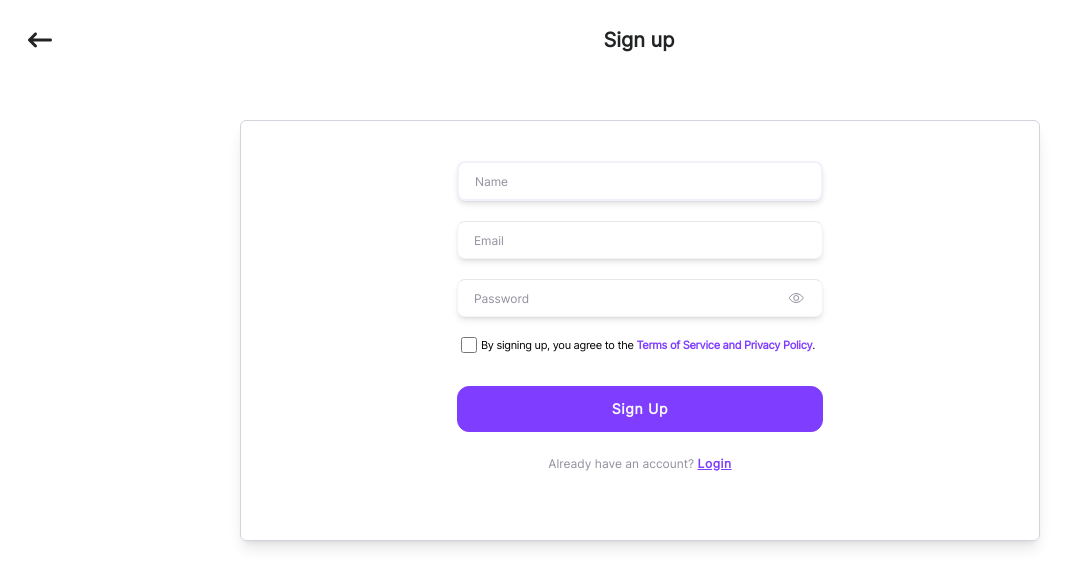
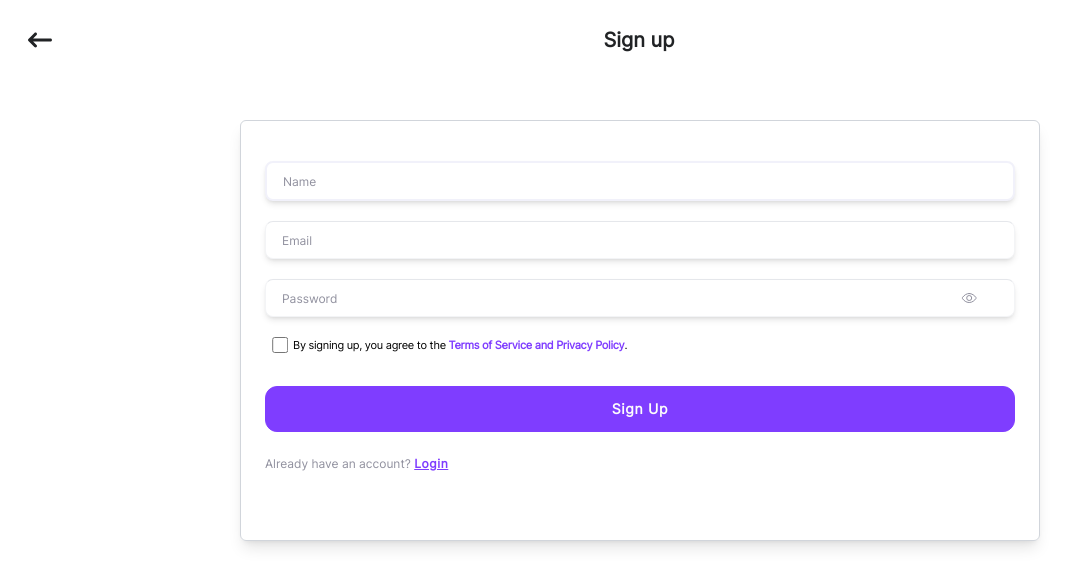
Before and after one commit to Chima-Peter/SavvySaver, a React (Vite) app: page /signup in a window 1280 px wide. Shown: the top 586 px of the page, without its empty margins (0-1075 px from the left). Built offline with nearby package versions, Linux system fonts and the light colour scheme.

Commit message:
fix minor issues with password icon

```diff
--- a/src/components/ui/form/login.tsx
+++ b/src/components/ui/form/login.tsx
@@ -39,7 +39,7 @@ function LogIn() {
          if (!validator.isEmail(email))
             setLoginData({ ...loginData, ['emailError']: `Email address should be in forrmat of example@gmail.com`})
       } else
-         setLoginData({ ...loginData, ['emailError']: `Enter email address`})
+         setLoginData({ ...loginData, ['emailError']: `What's your email address`})
    }
 
    const handlePassword = (password: string) => {
@@ -47,7 +47,7 @@ function LogIn() {
          if (!validator.isStrongPassword(password))
             setLoginData({ ...loginData, ['passwordError']: `Password should contain at least one uppercase letter, one lowercase letter, a number and one special character`})
       } else
-         setLoginData({ ...loginData, ['passwordError']: `Enter password`})
+         setLoginData({ ...loginData, ['passwordError']: `You need a password to continue`})
    }
 
    const handleChange = (event: React. ChangeEvent<HTMLInputElement>) => {
@@ -67,20 +67,20 @@ function LogIn() {
   return (
     <main className='w-full flex min-h-[100vh] gap-10 flex-col items-center font-main font-medium dark:bg-black' >
       <Direction link={'/signup'} text={'Login'} />
-      <section className='lg:border border-gray-300 dark:border-0 lg:w-[800px] p-4 lg:shadow-lg lg:rounded-md md:border md:w-full md:shadow-md md:p-6 md:py-10 flex gap-7 flex-col items-center justify-center'>
+      <section className='lg:border border-gray-300 dark:border-0 lg:w-[800px] p-4 lg:shadow-lg lg:rounded-md md:border md:w-full md:shadow-md md:p-6 md:py-10 flex gap-7 flex-col justify-center'>
          <form className='flex flex-col gap-4' noValidate autoComplete='on' onSubmit={handleSubmit}>
                <label htmlFor="email" className='flex flex-col w-[100%] text-sm text-black'>
                   <input autoFocus type="email" name='email' autoComplete='on' onBlur={emailBlur} onChange={handleChange} value={loginData.email} placeholder='Email' id='email' className='text-[16px] md:text-sm autofill:bg-clip-text text-black px-4 py-2 rounded-lg border placeholder:text-xs placeholder:text-[#91919F] border-gray-100 border-t-gray-200 shadow-md focus:outline-none focus:border-2 focus:border-[#F1F1FA] dark:autofill:fill-none dark:autofill:bg-clip-padding'/>
-                  <span className='text-[10px] max-w-[380px] self-center px-1 pt-1 font-medium text-red-600 dark:text-white'>{loginData.emailError}</span>
+                  <span className='text-[10px] max-w-[380px] px-1 pt-1 font-medium text-red-600 dark:text-white'>{loginData.emailError}</span>
                </label>
                <label htmlFor="password" className='flex flex-col relative'>
                   <div className='flex items-center relative'>
                      <input ref={passwordRef} type="password" name='password' autoComplete='on' onBlur={passwordBlur} onChange={handleChange} value={loginData.password} placeholder='Password' id='password' className='w-[100%] px-4 py-2 rounded-lg text-[16px] md:text-sm autofill:bg-clip-text border placeholder:text-xs placeholder:text-[#91919F] border-gray-100 border-t-gray-200 shadow-md focus:outline-none focus:border-2 focus:border-[#F1F1FA] dark:autofill:fill-none dark:autofill:bg-clip-padding'/>
                      {
-                        show ? <IoEyeOutline className='translate-x-[-5%] text-[#91919F] absolute right-[5%] cursor-pointer w-4 h-4 dark:text-black' onClick={changeShow}/> : <IoEyeOffOutline   className='translate-x-[-5%] text-[#91919F] absolute dark:text-black right-[5%] cursor-pointer w-4 h-4' onClick={changeShow}/>
+                        show ? <IoEyeOutline className='translate-x-[-5%] text-[#91919F] absolute right-[5%] cursor-pointer w-6 h-6 lg:w-4 lg:h-4 dark:text-black' onClick={changeShow}/> : <IoEyeOffOutline   className='translate-x-[-5%] text-[#91919F] absolute dark:text-black right-[5%] cursor-pointer w-6 h-6 lg:w-4 lg:h-4' onClick={changeShow}/>
                      }
                   </div>
-                  <span className='text-[10px] max-w-[380px] self-center px-1 pt-1 font-medium text-red-600 dark:text-white'>{loginData.passwordError}</span>
+                  <span className='text-[10px] max-w-[380px] px-1 pt-1 font-medium text-red-600 dark:text-white'>{loginData.passwordError}</span>
                </label>
                <div  className='flex px-2 text-[11px] text-white font-medium tracking-tight dark:text-black'>
                   <p className=''>
--- a/src/components/ui/form/signup.tsx
+++ b/src/components/ui/form/signup.tsx
@@ -14,6 +14,7 @@ function SignUp() {
       passwordError: ' ',
       checkbox: false
    })
+   const fullNameRegex = /^[a-zA-Z '-]+$/;
    const [show, setShow] = useState(true)
    const passwordRef = useRef<HTMLInputElement>(null)
    const navigate = useNavigate();
@@ -44,12 +45,12 @@ function SignUp() {
 
    const handleName = (name: string) => {
       if (!validator.isEmpty(name)) {
-         if (!validator.isAlpha(name))
-            setSignUpData({ ...signUpData, ['nameError']: `Name should contain only alphabets`})
+         if (!name.match(fullNameRegex))
+            setSignUpData({ ...signUpData, ['nameError']: `Name shouldn't contain numbers or special characters.`})
          if (name.length < 3)
             setSignUpData({ ...signUpData, ['nameError']: `Name should be at least 3 characters`})
       } else
-         setSignUpData({ ...signUpData, ['nameError']: `Enter your name`})
+         setSignUpData({ ...signUpData, ['nameError']: `What's your name?`})
    }
 
    const handleEmail = (email : string) => {
@@ -57,7 +58,7 @@ function SignUp() {
          if (!validator.isEmail(email))
             setSignUpData({ ...signUpData, ['emailError']: `Email address should be in forrmat of example@gmail.com`})
       } else
-         setSignUpData({ ...signUpData, ['emailError']: `Enter email address`})
+         setSignUpData({ ...signUpData, ['emailError']: `What's your email address`})
    }
 
    const handlePassword = (password: string) => {
@@ -65,7 +66,7 @@ function SignUp() {
          if (!validator.isStrongPassword(password))
             setSignUpData({ ...signUpData, ['passwordError']: `Password should contain at least one uppercase letter, one lowercase letter, a number and one special character`})
       } else
-         setSignUpData({ ...signUpData, ['passwordError']: `Enter password`})
+         setSignUpData({ ...signUpData, ['passwordError']: `You need a password to continue`})
    }
 
    const handleChange = (event: React. ChangeEvent<HTMLInputElement>) => {
@@ -89,27 +90,27 @@ function SignUp() {
   return (
     <main className='w-full flex min-h-[100vh] gap-10 flex-col items-center font-main font-medium dark:bg-black ' >
       <Direction link={'/login'} text={'Sign up'} />
-      <section className='lg:border border-gray-300 lg:w-[800px] p-4 lg:shadow-lg lg:rounded-md md:border md:w-full md:shadow-md md:p-6 dark:border-0 md:py-10 flex gap-7 flex-col items-center justify-center'>
+      <section className='lg:border border-gray-300 lg:w-[800px] p-4 lg:shadow-lg lg:rounded-md md:border md:w-full md:shadow-md md:p-6 dark:border-0 md:py-10 flex gap-7 flex-col justify-center'>
          <form className='flex flex-col gap-4' noValidate autoComplete='on' onSubmit={handleSubmit}>
                <label htmlFor="name" className='flex flex-col w-[100%]'>
                   <input autoFocus type="text" name='name' autoComplete='on' onBlur={nameBlur} onChange={handleChange} value={signUpData.name} placeholder='Name' id='name' className='w-[100%] text-[16px] md:text-sm autofill:bg-clip-text text-black px-4 py-2 rounded-lg border placeholder:text-xs placeholder:text-[#91919F] border-gray-100 border-t-gray-200 shadow-md focus:outline-none focus:border-2 focus:border-[#F1F1FA] dark:autofill:fill-none dark:autofill:bg-clip-padding'/>
-                  <span className='text-[10px] max-w-[380px] self-center px-1 font-medium pt-1 text-red-600 dark:text-white'>{signUpData.nameError}</span>
+                  <span className='text-[10px] max-w-[380px] px-1 font-medium pt-1 text-red-600 dark:text-white'>{signUpData.nameError}</span>
                </label>
                <label htmlFor="email" className='flex flex-col w-[100%] text-sm text-black'>
                   <input type="email" name='email' autoComplete='on' onBlur={emailBlur} onChange={handleChange} value={signUpData.email} placeholder='Email' id='email' className='w-[100%] text-[16px] md:text-sm autofill:bg-clip-text text-black px-4 py-2 rounded-lg border placeholder:text-xs placeholder:text-[#91919F] border-gray-100 border-t-gray-200 shadow-md focus:outline-none focus:border-2 focus:border-[#F1F1FA] dark:autofill:fill-none dark:autofill:bg-clip-padding'/>
-                  <span className='text-[10px] max-w-[380px] self-center px-1 pt-1 font-medium text-red-600 dark:text-white'>{signUpData.emailError}</span>
+                  <span className='text-[10px] max-w-[380px] px-1 pt-1 font-medium text-red-600 dark:text-white'>{signUpData.emailError}</span>
                </label>
                <label htmlFor="password" className='flex flex-col w-[100%]'>
                  <div className='flex items-center relative'>
                       <input ref={passwordRef} type="password" name='password' autoComplete='on' onBlur={passwordBlur} onChange={handleChange} value={signUpData.password} placeholder='Password' id='password' className='w-[100%] px-4 py-2 rounded-lg autofill:bg-clip-text border placeholder:text-xs text-[16px] md:text-sm placeholder:text-[#91919F] border-gray-100 border-t-gray-200 shadow-md focus:outline-none focus:border-2 focus:border-[#F1F1FA] dark:autofill:fill-none dark:autofill:bg-clip-padding'/>
                      {
-                        show ? <IoEyeOutline className='translate-x-[-5%] text-[#91919F] absolute right-[5%] cursor-pointer w-4 h-4 dark:text-black' onClick={changeShow}/> : <IoEyeOffOutline   className='translate-x-[-5%] text-[#91919F] absolute dark:text-black right-[5%] cursor-pointer w-4 h-4' onClick={changeShow}/>
+                        show ? <IoEyeOutline className='translate-x-[-5%] text-[#91919F] absolute right-[5%] cursor-pointer w-6 h-6 lg:w-4 lg:h-4 dark:text-black' onClick={changeShow}/> : <IoEyeOffOutline   className='translate-x-[-5%] text-[#91919F] absolute dark:text-black right-[5%] cursor-pointer w-6 h-6 lg:w-4 lg:h-4' onClick={changeShow}/>
                      }
                  </div>
-                  <span className='text-[10px] max-w-[380px] self-center px-1 pt-1 font-medium text-red-600 dark:text-white'>{signUpData.passwordError}</span>
+                  <span className='text-[10px] max-w-[380px] px-1 pt-1 font-medium text-red-600 dark:text-white'>{signUpData.passwordError}</span>
                </label>
-               <div  className='flex px-2 text-[11px] items-start md:items-center font-medium tracking-tight'>
-                  <input type="checkbox" name="checkbox" onChange={handleChange} id="check" className='border-4 cursor-pointer accent-[#7F3DFF] border-[#7F3DFF] outline-none rounded-lg w-4 h-4 translate-x-[-4px]' />
+               <div  className='flex px-2 text-[11px] gap-1 items-start md:items-center font-medium tracking-tight'>
+                  <input type="checkbox" name="checkbox" onChange={handleChange} id="check" className='border-4 cursor-pointer accent-[#7F3DFF] border-[#7F3DFF] outline-none rounded-lg w-6 h-6 lg:w-4 lg:h-4 translate-x-[-5%]' />
                   <p className='dark:text-white dark:font-normal'>
                      By signing up, you agree to the <Link to='' className='dark:font-semibold text-[#7F3DFF] font-semibold translate-x-[-2px]'>Terms of Service and Privacy Policy</Link>.
                   </p>
@@ -118,7 +119,7 @@ function SignUp() {
                >
                   Sign Up
                </button>
-               <p className='mt-2 self-center text-xs text-[#91919F]'>
+               <p className='mt-2 text-xs text-[#91919F]'>
                   Already have an account? <Link to={'/login'} className='font-semibold text-[#7F3DFF] underline
                    tracking-wider dark:font-medium'>Login</Link>
                </p>
```
